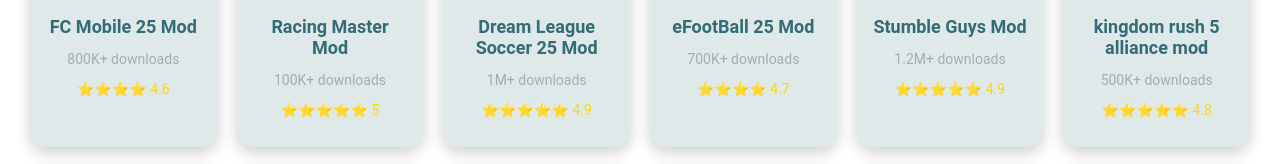
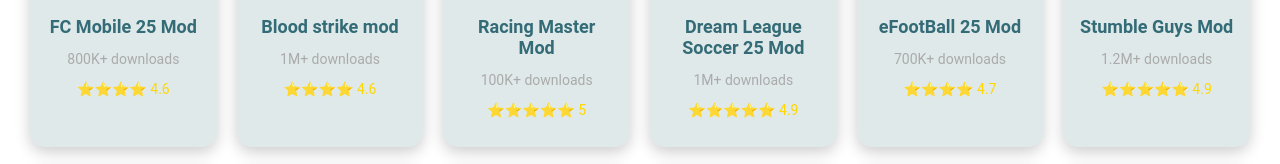
Before and after one commit to ayoub-drf/m, a website: page index.html in a window 1280 px wide. Shown: the part 420-584 px from the top of the page. Drawn offline with Linux system fonts and the light colour scheme.

Commit message:
Update index.html

```diff
--- a/index.html
+++ b/index.html
@@ -29,6 +29,12 @@
                 <img src="https://findapkmods.com/assets/img/app_images/7sl0V3i/f3d1670e-319c-4135-81f4-ff6dc4c866f6.jpg" alt="FC Mobile 25 Mod">
                 <h3>FC Mobile 25 Mod</h3>
                 <p>800K+ downloads</p>
+                <p class="rating">⭐⭐⭐⭐ 4.6</p>
+            </div>
+            <div class="game-card" onclick="showModal('Blood strike mod', 'https://encrypted-tbn2.gstatic.com/images?q=tbn:ANd9GcRx8PAK1GzpP_mpgoWf4rNn3PxAEGoAHxPReBMtknI-ay-pK0zI', '1MK+ downloads', '4.6')">
+                <img src="https://encrypted-tbn2.gstatic.com/images?q=tbn:ANd9GcRx8PAK1GzpP_mpgoWf4rNn3PxAEGoAHxPReBMtknI-ay-pK0zI" alt="Blood strike mod">
+                <h3>Blood strike mod</h3>
+                <p>1M+ downloads</p>
                 <p class="rating">⭐⭐⭐⭐ 4.6</p>
             </div>
             <div class="game-card" onclick="showModal('Racing Master Mod', 'https://play-lh.googleusercontent.com/XFO06jrueKDVlHUis9H-qXVBS3RiXHOOW1pkCQHuiV_70tnXJbsnbnlQDxhI-EUHHw=w240-h480-rw', '100K+ downloads', '5')">
```
